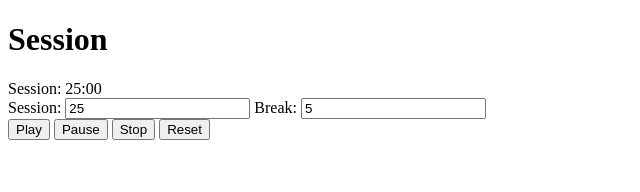
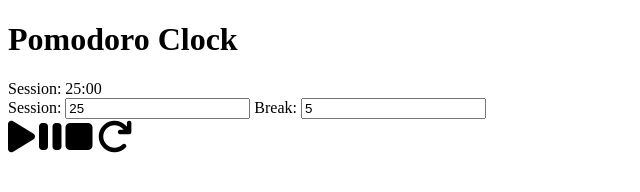
Before and after one commit to ahanasi/pomodoro-clock, a plain HTML site: page index.html in a window 1280 px wide. Shown: the whole page, without its empty margins (0-640 px from the left). Drawn offline with Linux system fonts and the light colour scheme.

Commit message:
Change buttons to icons

```diff
--- a/css/styles.css
+++ b/css/styles.css
@@ -0,0 +1,3 @@
+.btn i:hover {
+    color: aqua;
+}
--- a/index.html
+++ b/index.html
@@ -12,7 +12,7 @@
 <body>
 
   <div id="container">
-    <h1>Session</h1>
+    <h1>Pomodoro Clock</h1>
     <div class="display"></div>
     <label for="session">Session: </label>
     <input type="number" name="session" id="session" class="time" min="1">
@@ -20,10 +20,10 @@
     <input type="number" name="break" id="break" class="time" min="1">
 
     <div class="btn">
-      <button class="btn" id="play">Play</button>
-      <button class="btn" id="pause">Pause</button>
-      <button class="btn" id="stop">Stop</button>
-      <button class="btn" id="reset">Reset</button>
+      <i class='fas fa-play' id="play" style='font-size:36px'></i>
+      <i class='fas fa-pause' id="pause" style='font-size:36px'></i>
+      <i class='fas fa-stop' id="stop" style='font-size:36px'></i>
+      <i class='fas fa-redo' id="reset" style='font-size:36px'></i>
     </div>
 
 
@@ -32,6 +32,7 @@
 
 
   <script src="./js/pomodoro.js"></script>
+  <script src='https://kit.fontawesome.com/a076d05399.js'></script>
 </body>
 
 </html>
--- a/js/pomodoro.js
+++ b/js/pomodoro.js
@@ -2,8 +2,7 @@ const display = document.querySelector(".display");
 const btns = document.querySelector(".btn");
 const session = document.querySelector("#session");
 const breakSession = document.querySelector("#break");
-const times = document.querySelectorAll("#time");
-let timeLeft = session.value*60;
+let timeLeft = session.value * 60;
 let sessionTime;
 let isBreak = false;
 
@@ -11,7 +10,7 @@ resetTimer();
 display.textContent = `Session: ${convertToTime(timeLeft)}`;
 
 session.addEventListener('change', function () {
-  timeLeft = session.value*60;
+  timeLeft = session.value * 60;
   display.textContent = `Session: ${convertToTime(timeLeft)}`;
 });
 
@@ -21,12 +20,12 @@ btns.addEventListener('click', (e) => {
 
   if (target.matches("#stop")) {
     stopTimer();
-    display.textContent = `Session: ${convertToTime(session.value*60)}`;
+    display.textContent = `Session: ${convertToTime(session.value * 60)}`;
   }
 
   if (target.matches("#reset")) {
     resetTimer();
-    display.textContent = `Session: ${convertToTime(session.value*60)}`;
+    display.textContent = `Session: ${convertToTime(session.value * 60)}`;
   }
 
   if (target.matches("#play")) {
@@ -46,12 +45,7 @@ function countdown() {
 
   sessionTime = setInterval(function () {
 
-    timeLeft --;
-
-
-    // let timeInMins = Math.floor(timeLeft/60);
-    // let timeInSec = timeLeft - timeInMins*60;
-    // let finalTime =
+    timeLeft--;
 
     display.textContent = (!isBreak) ? `Session: ${convertToTime(timeLeft)}`
       : `Break: ${convertToTime(timeLeft)}`;
@@ -60,10 +54,10 @@ function countdown() {
     if (timeLeft == 0) {
       isBreak = !isBreak;
       if (!isBreak) {
-        timeLeft = session.value*60;
+        timeLeft = session.value * 60;
         console.log("Session Start");
       } else {
-        timeLeft = breakSession.value*60;
+        timeLeft = breakSession.value * 60;
         console.log('Break Start');
       }
     }
@@ -73,7 +67,7 @@ function countdown() {
 function stopTimer() {
   session.disabled = false;
   breakSession.disabled = false;
-  timeLeft = session.value*60;
+  timeLeft = session.value * 60;
   isBreak = false;
   clearInterval(sessionTime);
 }
@@ -84,8 +78,8 @@ function resetTimer() {
   stopTimer();
 }
 
-function convertToTime(sec){
-  let timeInMins = Math.floor(sec/60);
+function convertToTime(sec) {
+  let timeInMins = Math.floor(sec / 60);
   let timeInSec = sec % 60;
-  return `${timeInMins.toString().padStart(2,'0')}:${timeInSec.toString().padStart(2,'0')}`
+  return `${timeInMins.toString().padStart(2, '0')}:${timeInSec.toString().padStart(2, '0')}`
 }
```
